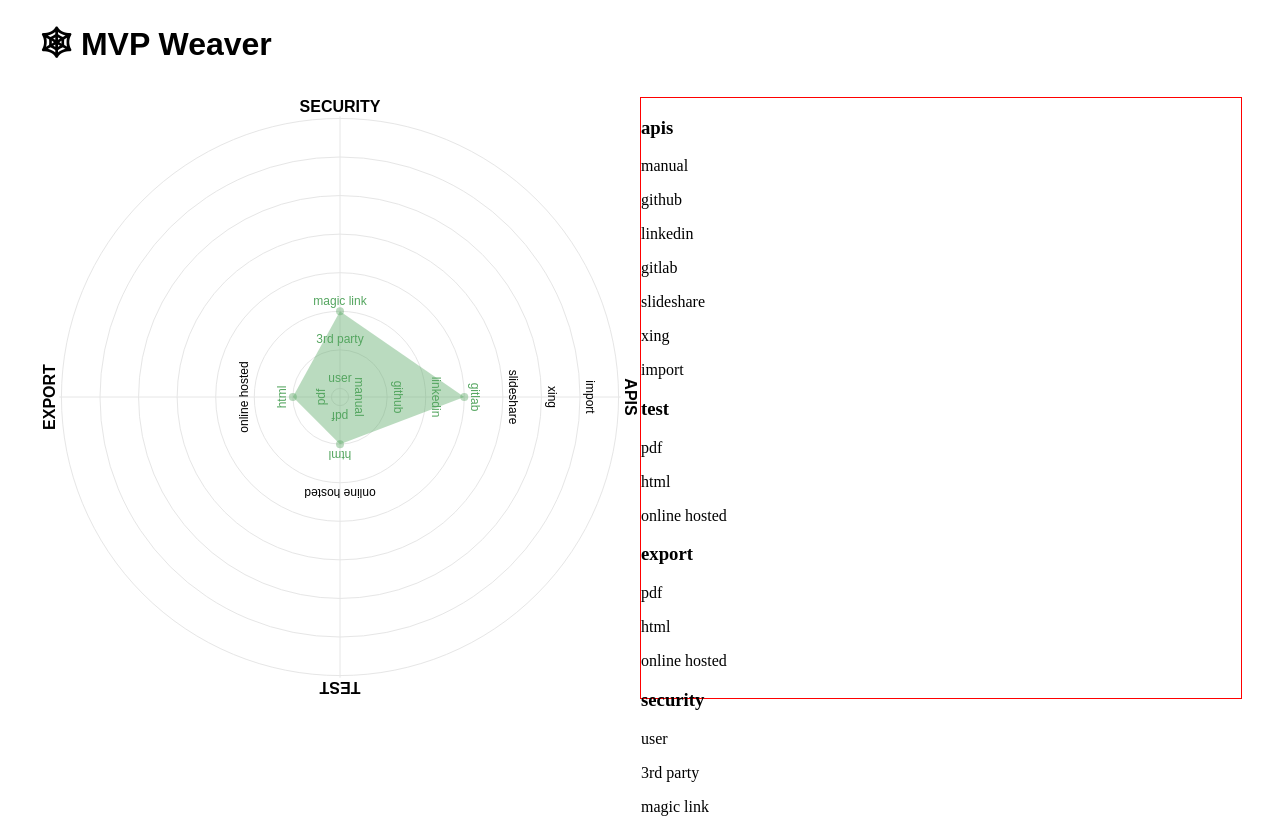
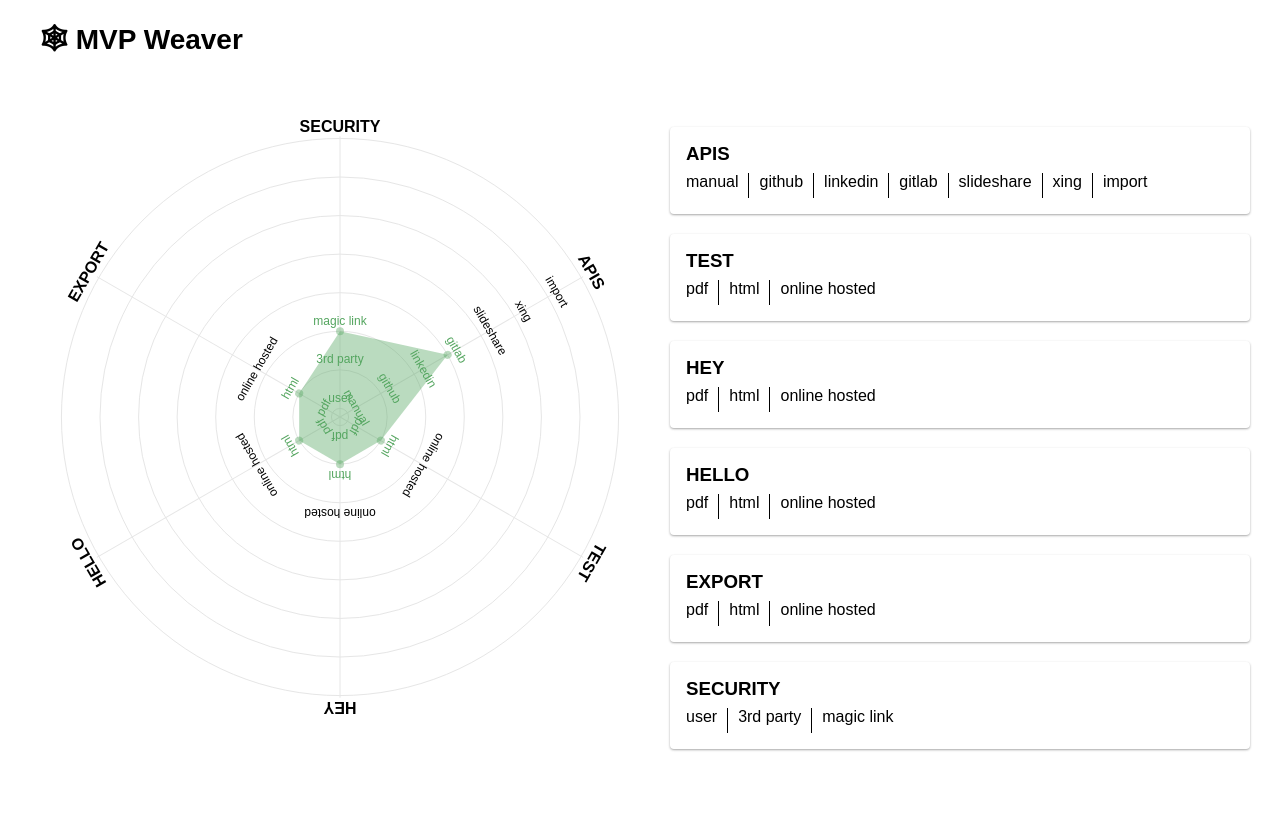
Before and after one commit to vilvadot/mvp-weaver, a React (Create React App) app: page / in a window 1280 px wide. Built offline with nearby package versions, Linux system fonts and the light colour scheme.

Commit message:
Basic edit working

```diff
--- a/src/App.js
+++ b/src/App.js
@@ -18,6 +18,16 @@ const initialData = [
   },
   {
     name: "test",
+    items: ["pdf", "html", "online hosted"],
+    scope: 1
+  },
+  {
+    name: "hey",
+    items: ["pdf", "html", "online hosted"],
+    scope: 1
+  },
+  {
+    name: "hello",
     items: ["pdf", "html", "online hosted"],
     scope: 1
   },
@@ -48,12 +58,24 @@ function App() {
     ]);
   };
 
-  console.log(axes)
+  const updateAxisItem = (axisIndex, itemIndex, value) => {
+    setAxes([
+      ...axes.slice(0, axisIndex),
+      {
+        ...axes[axisIndex],
+        items: [
+          ...axes[axisIndex].items.slice(0, itemIndex),
+          value,
+          ...axes[axisIndex].items.slice(itemIndex + 1)
+        ]
+      },
+      ...axes.slice(axisIndex + 1)
+    ]);
+  };
+
   return (
-    <GraphContext.Provider value={{ axes, updateAxisName }}>
-      <div className="graph-preview">
-        <RadarChart />
-      </div>
+    <GraphContext.Provider value={{ axes, updateAxisName, updateAxisItem }}>
+      <RadarChart />
       <GraphEdit />
     </GraphContext.Provider>
   );
--- /dev/null
+++ b/src/components/Axis.js
@@ -0,0 +1,32 @@
+import React, { useContext } from "react";
+import EditableText from "./EditableText";
+import { GraphContext } from "../App";
+
+const Axis = ({ name, items, scope, onNameEdit, index }) => {
+  const context = useContext(GraphContext);
+  return (
+    <div className="axis-container">
+      <h3 className="axis-title">
+        <EditableText
+          onChange={e => context.updateAxisName(index, e.target.value)}
+        >
+          {name}
+        </EditableText>
+      </h3>
+      <div className="axis-items">
+        {items.map((item, itemIndex) => (
+          <EditableText
+            key={item}
+            onChange={e =>
+              context.updateAxisItem(index, itemIndex, e.target.value)
+            }
+          >
+            {item}
+          </EditableText>
+        ))}
+      </div>
+    </div>
+  );
+};
+
+export default Axis;
--- /dev/null
+++ b/src/components/EditableText.js
@@ -0,0 +1,28 @@
+import React, { useState } from "react";
+
+const EditableText = ({ name, children, onChange }) => {
+  const [isEditMode, setEditMode] = useState(false);
+  const toggleEdit = () => {
+    setEditMode(!isEditMode);
+  };
+  const handleKeyPress = e => {
+    if (e.key === "Enter") toggleEdit();
+  };
+
+  const node = isEditMode ? (
+    <input
+      type="text"
+      value={children}
+      name={name}
+      onChange={onChange}
+      onBlur={() => toggleEdit()}
+      onKeyDownCapture={handleKeyPress}
+    />
+  ) : (
+    <span onClick={toggleEdit}>{children}</span>
+  );
+
+  return <div className="editable-item">{node}</div>;
+};
+
+export default EditableText;
--- /dev/null
+++ b/src/components/GraphEdit.js
@@ -0,0 +1,16 @@
+import React, { useContext } from "react";
+import { GraphContext } from "../App";
+import Axis from './Axis'
+
+const GraphEdit = () => {
+  const context = useContext(GraphContext);
+  return (
+    <div className="graph-edit">
+      {context.axes.map(({ name, items, scope }, index) => {
+        return <Axis key={name} name={name} items={items} scope={scope} index={index} />;
+      })}
+    </div>
+  );
+};
+
+export default GraphEdit;
--- a/src/components/GraphEdit/index.js
+++ /dev/null
@@ -1,59 +0,0 @@
-import React, { useState, useContext } from "react";
-import { GraphContext } from "../../App";
-
-const EditableText = ({ name, value, children, onChange }) => {
-  const [isEditMode, setEditMode] = useState(false);
-  const toggleEdit = () => {
-    setEditMode(!isEditMode);
-  };
-  const handleKeyPress = e => {
-    if (e.key === "Enter") toggleEdit();
-  };
-
-  if (isEditMode) {
-    return (
-      <input
-        type="text"
-        value={children}
-        name={name}
-        onChange={onChange}
-        onKeyDownCapture={handleKeyPress}
-      />
-    );
-  }
-  return <p onClick={toggleEdit}>{children}</p>;
-};
-
-const Axis = ({ name, items, scope, onNameEdit, index }) => {
-  const context = useContext(GraphContext);
-  return (
-    <div className="axis-container">
-      <h3 className="axis-title">
-        <EditableText
-          onChange={e => context.updateAxisName(index, e.target.value)}
-        >
-          {name}
-        </EditableText>
-      </h3>
-      {items.map((item, index) => (
-        <EditableText onChange={e => console.log(e.target.value)}>
-          {item}
-        </EditableText>
-      ))}
-    </div>
-  );
-};
-
-// {/* <input type="text" name={`${name}-item-${index}`} value={item} /> */}
-const GraphEdit = () => {
-  const context = useContext(GraphContext);
-  return (
-    <div className="graph-edit">
-      {context.axes.map(({ name, items, scope }, index) => {
-        return <Axis name={name} items={items} scope={scope} index={index} />;
-      })}
-    </div>
-  );
-};
-
-export default GraphEdit;
--- a/src/components/RadarChart/index.js
+++ b/src/components/RadarChart/index.js
@@ -14,7 +14,7 @@ const RadarChart = () => {
 	}
 
 	draw(context.axes)
-	return <div id="graph"></div>
+	return null
 }
 
 export default RadarChart
--- a/src/styles.css
+++ b/src/styles.css
@@ -1,6 +1,15 @@
+*{
+  font-family: Arial, Helvetica, sans-serif;
+}
+
 #root{
   width: 100%;
   height: 100%;
+}
+
+.navbar{
+  font-size: 14px;
+  margin-bottom: 50px;
 }
 
 .container{
@@ -12,12 +21,73 @@
   width: 100%;
 }
 
-.navbar{
-  font-family: Arial, Helvetica, sans-serif;
+.graph-edit{
+  padding-left: 20px;
+  display:flex;
+  width: 100%;
+  height: 600px;
+  flex-direction: column;
 }
 
-.graph-edit{
+.axis-container{
+  display:flex;
+  flex-direction: column;
+  min-width: 150px;
+  border-radius: 4px;
+  margin: 10px;
+  padding: 1rem;
+  box-shadow: 0 1px 3px rgba(0,0,0,0.12), 0 1px 2px rgba(0,0,0,0.24)
+}
+
+.axis-items{
+  display:flex;
+  height: 25px
+}
+
+.axis-items .editable-item>span{
+  padding-right: 10px;
+}
+
+.axis-items .editable-item:not(:first-of-type)>span{
+  padding-left: 10px;
+}
+
+.axis-items .editable-item:not(:last-of-type)>span{
+  border-right: 1px solid black;
+}
+
+.axis-title{
+  margin: 0;
+  text-transform: uppercase;
+  margin-bottom: 8px;
+}
+
+.axis-title input{
+  max-width: 100px;
+  font-weight: bold;
+  text-transform: uppercase;
+}
+
+.editable-item{
+  padding: 0;
+  margin: 0;
+  display: flex;
+}
+
+.editable-item input{
+  border: 1px solid #e2e2e2;
+  border-radius: 2px;
+  padding: 5px;
+  margin-right: 5px;
   width: 100%;
-  height: 600px;
-  border: 1px solid red;
 }
+
+.editable-item input:active, .editable-item input:focus{
+  border-color: #54A55F;
+}
+
+.editable-item:hover{
+  padding: 0;
+  margin: 0;
+  cursor: pointer;
+}
```
